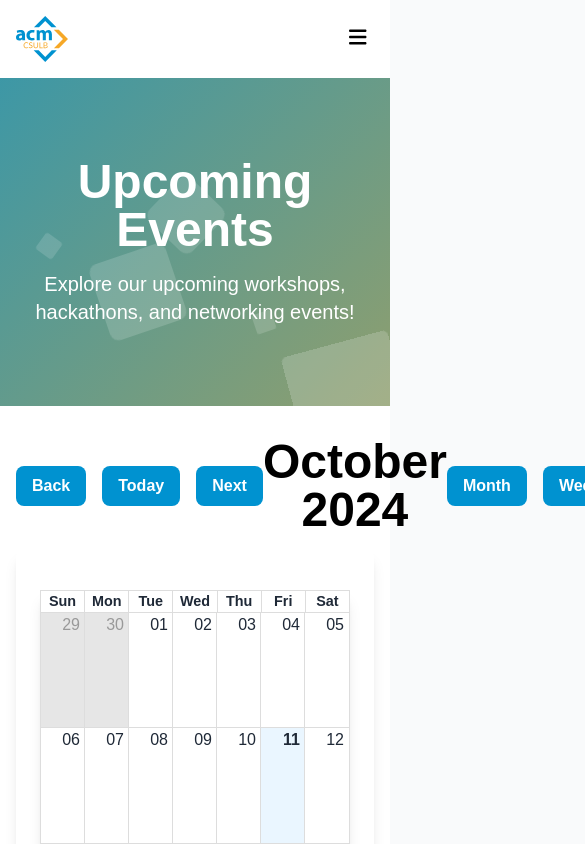
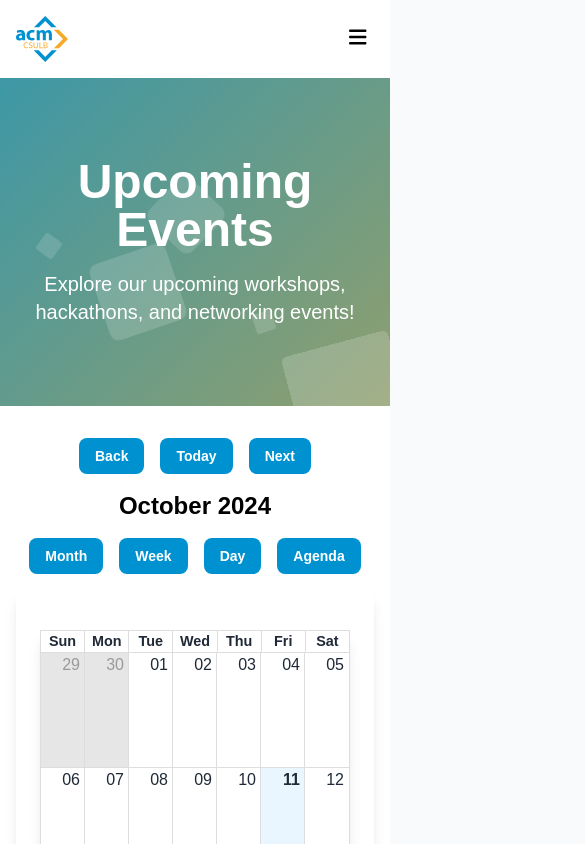
Before and after one commit to csulbacm/acm-website-2024, a Next.js app: page /events in a window 390 px wide. Shown: the top 844 px of the page, 585 px wide, since content can reach past the window. Built offline with nearby package versions, Linux system fonts and the light colour scheme; no server answers.

Commit message:
Fix upvoting bug and more

```diff
--- a/src/app/admin/page.js
+++ b/src/app/admin/page.js
@@ -13,7 +13,7 @@ import "react-quill/dist/quill.snow.css";
 
 export default function AdminPage() {
     const router = useRouter();
-    const [activeTab, setActiveTab] = useState('events'); // 'events' or 'profile'
+    const [activeTab, setActiveTab] = useState('profile');
     const [title, setTitle] = useState('');
     const [description, setDescription] = useState('');
     const [startDate, setStartDate] = useState('');
@@ -316,21 +316,21 @@ export default function AdminPage() {
     return (
       <div className="container mx-auto p-6 text-gray-700">
       {/* Subnavbar with Extra Buttons */}
-      <div className="flex flex-wrap justify-between items-center mb-6 space-y-4 md:space-y-0">
+      <div className="flex flex-wrap justify-center md:justify-between items-center mb-6 space-y-4 md:space-y-0">
         <div className="flex flex-wrap space-x-4">
+          <button
+            onClick={() => handleTabClick('profile')}
+            className={`flex items-center px-4 py-2 rounded-md font-bold ${activeTab === 'profile' ? 'bg-blue-500 text-white' : 'bg-gray-200 text-gray-700'}`}
+          >
+            <FontAwesomeIcon icon={faUser} className="mr-2" />
+            Profile
+          </button>
           <button
             onClick={() => handleTabClick('events')}
             className={`flex items-center px-4 py-2 rounded-md font-bold ${activeTab === 'events' ? 'bg-blue-500 text-white' : 'bg-gray-200 text-gray-700'}`}
           >
             <FontAwesomeIcon icon={faCalendarAlt} className="mr-2" />
             Events
-          </button>
-          <button
-            onClick={() => handleTabClick('profile')}
-            className={`flex items-center px-4 py-2 rounded-md font-bold ${activeTab === 'profile' ? 'bg-blue-500 text-white' : 'bg-gray-200 text-gray-700'}`}
-          >
-            <FontAwesomeIcon icon={faUser} className="mr-2" />
-            Profile
           </button>
           <button
             onClick={() => handleTabClick('blogs')}
@@ -342,7 +342,7 @@ export default function AdminPage() {
             Blogs
           </button>
         </div>
-        <div className="flex flex-wrap space-x-4">
+        <div className="flex flex-wrap space-x-4 pt-8 lg:pt-0">
           <button onClick={handleRegister} className="bg-green-500 hover:bg-green-600 text-white font-bold py-2 px-4 rounded-md">
             Register New User
           </button>
@@ -444,6 +444,7 @@ export default function AdminPage() {
           />
         ) : (
           <BlogsSection
+            name={name}
             blogs={blogs}
             blogTitle={blogTitle}
             blogContent={blogContent}
@@ -759,6 +760,7 @@ const BlogsSection = ({
   selectedBlogs,
   resetBlogForm,
   editingBlog,
+  name
 }) => (
   <div className="flex flex-col-reverse lg:flex-row lg:space-x-8 items-center lg:items-start">
     {/* Blog Form */}
@@ -883,9 +885,9 @@ const BlogsSection = ({
             {blogTitle || 'Blog Title'}
           </h2>
           <p className="text-gray-500 text-sm mb-4">
-            <strong>Author:</strong> {editingBlog?.author || 'Unknown Author'} |{" "}
-            <strong>Published:</strong> {editingBlog?.createdAt ? moment(editingBlog.createdAt).format('MMMM DD, YYYY') : 'Unknown Date'}
-          </p>
+        <strong>Author:</strong> {editingBlog?.author || name || 'Your Name'} |{" "}
+        <strong>Published:</strong> {editingBlog?.createdAt ? moment(editingBlog.createdAt).format('MMMM DD, YYYY') : moment().format('MMMM DD, YYYY')}
+      </p>
           <div
             className="text-gray-800 mb-4 ql-editor"
             dangerouslySetInnerHTML={{ __html: blogContent || 'Blog content will appear here.' }}
--- a/src/app/api/blog/[id]/upvote-check/route.js
+++ b/src/app/api/blog/[id]/upvote-check/route.js
@@ -1,6 +1,12 @@
+import { ObjectId } from "mongodb";
+import clientPromise from "../../../../../../lib/mongodb";
+
 export async function GET(req, { params }) {
   const { id } = params;
-    const clientIp = req.headers.get("x-forwarded-for") || req.socket.remoteAddress;
+  const clientIp =
+    req.headers["x-forwarded-for"]?.split(",")[0] ||
+    req.socket?.remoteAddress ||
+    "unknown";
 
   try {
     const client = await clientPromise;
@@ -11,7 +17,7 @@ export async function GET(req, { params }) {
       return new Response(JSON.stringify({ error: "Blog not found" }), { status: 404 });
     }
 
-      const hasUpvoted = blog.upvoters?.includes(clientIp) || false;
+    const hasUpvoted = Array.isArray(blog.upvoters) && blog.upvoters.includes(clientIp);
     return new Response(JSON.stringify({ hasUpvoted }), { status: 200 });
   } catch (error) {
     console.error("Error checking upvote status:", error);
--- a/src/app/api/blog/[id]/upvote/route.js
+++ b/src/app/api/blog/[id]/upvote/route.js
@@ -3,30 +3,33 @@ import clientPromise from "../../../../../../lib/mongodb";
 
 export async function POST(req, { params }) {
   const { id } = params;
-  const clientIp = req.headers["x-forwarded-for"] || req.connection.remoteAddress;
+  const clientIp =
+    req.headers["x-forwarded-for"]?.split(",")[0] ||
+    req.socket?.remoteAddress ||
+    "unknown";
 
   try {
     const client = await clientPromise;
-    const db = client.db("acmData"); // Adjust database name
+    const db = client.db("acmData");
     const blogsCollection = db.collection("blogs");
 
-    // Find the blog to ensure it exists and check if the IP has already upvoted
     const blog = await blogsCollection.findOne({ _id: new ObjectId(id) });
 
     if (!blog) {
       return new Response(JSON.stringify({ error: "Blog not found" }), { status: 404 });
     }
 
+    // Check if the user has already upvoted
     if (blog.upvoters?.includes(clientIp)) {
       return new Response(JSON.stringify({ error: "You have already upvoted this blog." }), { status: 400 });
     }
 
-    // Increment upvotes and add the IP to the upvoters array
+    // Update upvotes and add IP to the upvoters list
     const result = await blogsCollection.findOneAndUpdate(
       { _id: new ObjectId(id) },
       {
         $inc: { upvotes: 1 },
-        $addToSet: { upvoters: clientIp }, // Add IP to the upvoters array
+        $addToSet: { upvoters: clientIp },
       },
       { returnDocument: "after" }
     );
--- a/src/app/blog/[blogId]/page.js
+++ b/src/app/blog/[blogId]/page.js
@@ -48,31 +48,35 @@ export default function BlogDetails({ params }) {
   }, [blogId]);
 
   const handleUpvote = async () => {
-    if (hasUpvoted) {
-      alert("You have already upvoted this blog!");
-      return;
-    }
+    try {
+      if (hasUpvoted) {
+        alert("You have already upvoted this blog!");
+        return;
+      }
 
-    try {
-      setUpvotes((prev) => prev + 1); // Optimistically update upvotes locally
-      setHasUpvoted(true); // Prevent multiple upvotes
+      // Optimistically update the UI
+      setUpvotes((prev) => prev + 1);
+      setHasUpvoted(true);
 
       const response = await fetch(`/api/blog/${blogId}/upvote`, {
         method: "POST",
       });
 
       if (!response.ok) {
-        throw new Error("Failed to upvote");
+        const errorData = await response.json();
+        throw new Error(errorData.error || "Failed to upvote");
       }
 
-      const updatedBlog = await response.json();
-      setUpvotes(updatedBlog.upvotes);
+      // If backend updates are successful, no need to adjust since UI already reflects the change
     } catch (error) {
-      console.error("Error upvoting the blog:", error);
-      setUpvotes((prev) => prev - 1); // Revert optimistic update on failure
-      setHasUpvoted(false); // Revert upvote status
+      console.error("Error upvoting the blog:", error.message);
+
+      // Revert UI update only if an error occurs
+      setUpvotes((prev) => Math.max(prev - 1, 0)); // Ensure it doesn't go below zero
+      setHasUpvoted(false);
     }
   };
+
 
   if (loading) {
     return (
--- a/src/app/blog/page.js
+++ b/src/app/blog/page.js
@@ -119,7 +119,7 @@ export default function Blogs() {
       blogs.map((blog) => (
         <motion.div
           key={blog._id}
-              className="bg-white p-6 rounded-lg shadow-lg text-black hover:shadow-xl transition-shadow"
+          className="bg-white p-6 rounded-lg shadow-lg text-black hover:shadow-xl transition-shadow flex flex-col h-full"
           initial={{ opacity: 0 }}
           animate={{ opacity: 1 }}
           transition={{ duration: 0.5, delay: 0.1 }}
@@ -131,20 +131,21 @@ export default function Blogs() {
               className="w-full h-40 object-cover rounded-lg mb-4"
             />
           )}
+          <div className="flex-grow">
             <h2 className="text-2xl font-bold mb-2">{blog.title}</h2>
             <p className="text-gray-700 mb-4">
               {stripHtml(blog.content).slice(0, 100)}...
             </p>
-              <p className="text-sm text-gray-500 mb-4">
+          </div>
+          <div className="mt-auto">
+            <p className="text-sm text-gray-500 mb-2">
               <strong>Author:</strong> {blog.author}
             </p>
-              <p className="text-sm text-gray-500 mb-4">
+            <p className="text-sm text-gray-500 mb-2">
               <strong>Views:</strong> {blog.views}
             </p>
             <div className="flex justify-between items-center">
-                <span className="text-acm-blue font-bold">
-                  Upvotes: {blog.upvotes}
-                </span>
+              <span className="text-acm-blue font-bold">Upvotes: {blog.upvotes}</span>
               <motion.div
                 whileHover={{ scale: 1.05 }} // Scale up slightly on hover
                 whileTap={{ scale: 0.95 }}   // Scale down slightly on tap
@@ -152,11 +153,13 @@ export default function Blogs() {
               >
                 <Link
                   href={`/blog/${blog._id}`}
-                    className="text-white bg-acm-blue px-4 py-2 rounded-lg font-bold"
+                  className="text-white bg-acm-blue px-4 py-2 rounded-lg font-bold whitespace-nowrap"
+                  style={{ fontSize: 'clamp(0.75rem, 1vw, 1rem)' }} // Adjust font size responsively
                 >
                   Read More
                 </Link>
               </motion.div>
+            </div>
           </div>
         </motion.div>
       ))
--- a/src/app/events/page.js
+++ b/src/app/events/page.js
@@ -103,21 +103,20 @@ export default function Events() {
           </div>
         </motion.section>
       </div>
-
-      <div className="container mx-auto py-4 pt-8 flex items-center justify-between">
-  {/* Navigation Buttons (Left of Title) */}
-  <div className="flex space-x-4">
+      <div className="container mx-auto py-4 pt-8 flex flex-col md:flex-row md:items-center md:justify-between space-y-4 md:space-y-0">
+  {/* Navigation Buttons */}
+  <div className="flex flex-nowrap justify-center md:justify-start space-x-4">
     <motion.button
-      className="bg-acm-blue text-white px-4 py-2 rounded-lg font-bold"
+      className="bg-acm-blue text-white px-4 py-2 text-sm md:text-base rounded-lg font-bold"
       onClick={goToBack}
-      whileHover={{ scale: 1.05 }}  // Scale up slightly on hover
-      whileTap={{ scale: 0.95 }}    // Scale down slightly on tap
-      transition={{ duration: 0.2 }} // Animation duration
+      whileHover={{ scale: 1.05 }}
+      whileTap={{ scale: 0.95 }}
+      transition={{ duration: 0.2 }}
     >
       Back
     </motion.button>
     <motion.button
-      className="bg-acm-blue text-white px-4 py-2 rounded-lg font-bold"
+      className="bg-acm-blue text-white px-4 py-2 text-sm md:text-base rounded-lg font-bold"
       onClick={goToToday}
       whileHover={{ scale: 1.05 }}
       whileTap={{ scale: 0.95 }}
@@ -126,7 +125,7 @@ export default function Events() {
       Today
     </motion.button>
     <motion.button
-      className="bg-acm-blue text-white px-4 py-2 rounded-lg font-bold"
+      className="bg-acm-blue text-white px-4 py-2 text-sm md:text-base rounded-lg font-bold"
       onClick={goToNext}
       whileHover={{ scale: 1.05 }}
       whileTap={{ scale: 0.95 }}
@@ -136,15 +135,17 @@ export default function Events() {
     </motion.button>
   </div>
 
-  {/* Month Title (Center) */}
+  {/* Month Title */}
   <div className="text-center">
-    <span className="text-black font-bold text-5xl">{moment(date).format('MMMM YYYY')}</span>
+    <span className="block text-black font-bold text-2xl md:text-3xl lg:text-5xl">
+      {moment(date).format('MMMM YYYY')}
+    </span>
   </div>
 
-  {/* View Buttons (Right of Title) */}
-  <div className="flex space-x-4">
+  {/* View Buttons */}
+  <div className="flex flex-nowrap justify-center md:justify-end space-x-4">
     <motion.button
-      className="bg-acm-blue text-white px-4 py-2 rounded-lg font-bold"
+      className="bg-acm-blue text-white px-4 py-2 text-sm md:text-base rounded-lg font-bold"
       onClick={() => setCurrentView(Views.MONTH)}
       whileHover={{ scale: 1.05 }}
       whileTap={{ scale: 0.95 }}
@@ -153,7 +154,7 @@ export default function Events() {
       Month
     </motion.button>
     <motion.button
-      className="bg-acm-blue text-white px-4 py-2 rounded-lg font-bold"
+      className="bg-acm-blue text-white px-4 py-2 text-sm md:text-base rounded-lg font-bold"
       onClick={() => setCurrentView(Views.WEEK)}
       whileHover={{ scale: 1.05 }}
       whileTap={{ scale: 0.95 }}
@@ -162,7 +163,7 @@ export default function Events() {
       Week
     </motion.button>
     <motion.button
-      className="bg-acm-blue text-white px-4 py-2 rounded-lg font-bold"
+      className="bg-acm-blue text-white px-4 py-2 text-sm md:text-base rounded-lg font-bold"
       onClick={() => setCurrentView(Views.DAY)}
       whileHover={{ scale: 1.05 }}
       whileTap={{ scale: 0.95 }}
@@ -171,7 +172,7 @@ export default function Events() {
       Day
     </motion.button>
     <motion.button
-      className="bg-acm-blue text-white px-4 py-2 rounded-lg font-bold"
+      className="bg-acm-blue text-white px-4 py-2 text-sm md:text-base rounded-lg font-bold"
       onClick={() => setCurrentView(Views.AGENDA)}
       whileHover={{ scale: 1.05 }}
       whileTap={{ scale: 0.95 }}
@@ -181,6 +182,7 @@ export default function Events() {
     </motion.button>
   </div>
 </div>
+
 
 
     {/* Calendar Section */}
```
Lines whose indentation alone changed are shown as unchanged.
